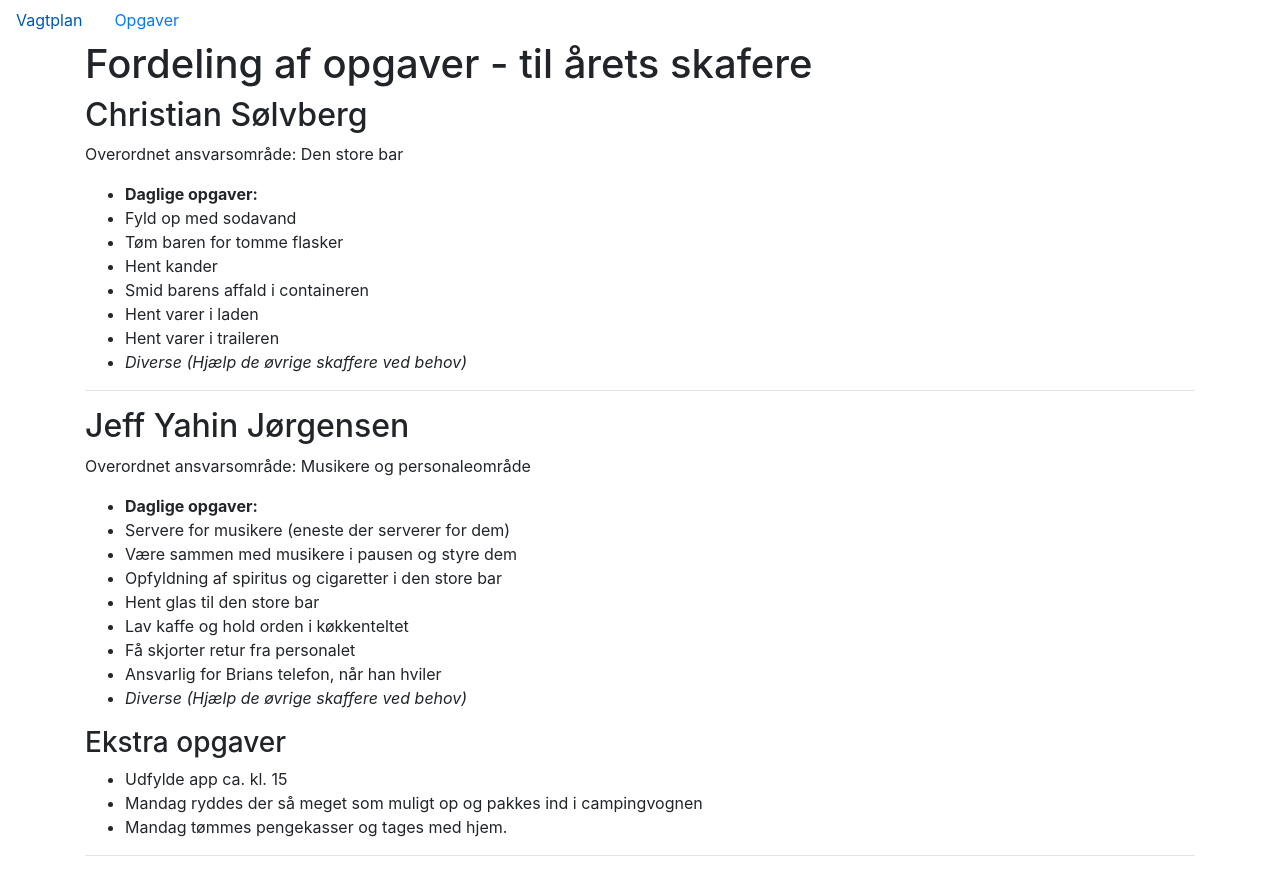
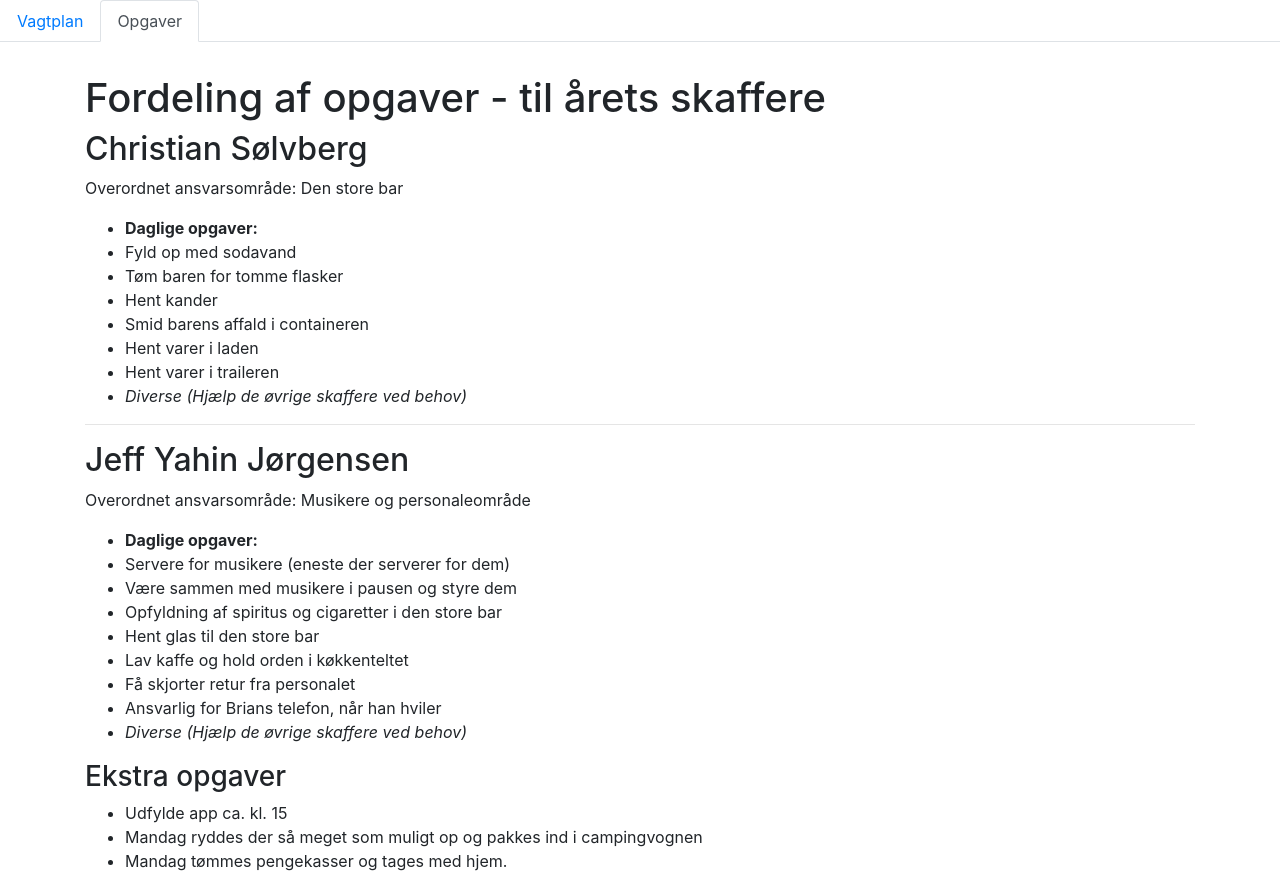
Before and after one commit to jeffyjo/lansen-roster, a website: page opgaver.html in a window 1280 px wide. Shown: the top 876 px of the page. Drawn offline with nearby package versions, Linux system fonts and the light colour scheme.

Commit message:
Update links and style

```diff
--- a/opgaver.html
+++ b/opgaver.html
@@ -10,17 +10,18 @@
 </head>
 <body>
     <nav>
-        <ul class="nav">
+        <ul class="nav nav-tabs">
             <li class="nav-item">
-                <a class="nav-link active" href="/lansen-roster/index.html">Vagtplan</a>
+                <a class="nav-link" href="/lansen-roster/index.html">Vagtplan</a>
             </li>
             <li class="nav-item">
-                <a class="nav-link" href="/lansen-roster/opgaver.html">Opgaver</a>
+                <a class="nav-link active" href="/lansen-roster/opgaver.html">Opgaver</a>
             </li>
         </ul>
     </nav>
-    <div class="container">
-        <h1>Fordeling af opgaver - til årets skafere</h1>
+    <main class="container">
+        <section>
+            <h1>Fordeling af opgaver - til årets skaffere</h1>
 
             <h2>Christian Sølvberg</h2>
             <p>Overordnet ansvarsområde: Den store bar</p>
@@ -35,8 +36,9 @@
                 <li>Hent varer i traileren</li>
                 <li><i>Diverse (Hjælp de øvrige skaffere ved behov)</i></li>
             </ul>
+        </section>
         <hr />
-
+        <section>
             <h2>Jeff Yahin Jørgensen</h2>
             <p>Overordnet ansvarsområde: Musikere og personaleområde</p>
 
@@ -58,8 +60,9 @@
                 <li>Mandag ryddes der så meget som muligt op og pakkes ind i campingvognen</li>
                 <li>Mandag tømmes pengekasser og tages med hjem.</li>
             </ul>
+        </section>
         <hr />
-
+        <section>
             <h2>Kevin Ræbild Nielsen</h2>
             <p>Overordnet ansvarsområde: Den lille bar</p>
 
@@ -72,9 +75,9 @@
                 <li>Løbende tømme borde udendørs</li>
                 <li><i>Diverse (Hjælp de øvrige skaffere ved behov)</i></li>
             </ul>
-
+        </section>
         <hr />
-
+        <section>
             <h2>Ekstra opgaver søndag</h2>
             <h3>Christian og Kevin</h3>
 
@@ -94,7 +97,7 @@
 
             <h2>Oprydning tirsdag</h2>
             <p>Ansvarlige: Christian og Tore. Lars står for returvarer til Carlsberg og Dagrofa.</p>
-
-    </div>
+        </section>
+    </main>
 </body>
 </html>
--- a/styles/style.css
+++ b/styles/style.css
@@ -1,3 +1,3 @@
-.rotate-90 {
-    transform: rotate(90deg);
+main {
+    margin: 2rem;
 }
```
Also changed, not shown: index.html (+11 -5 lines). Lines whose indentation alone changed are shown as unchanged.
